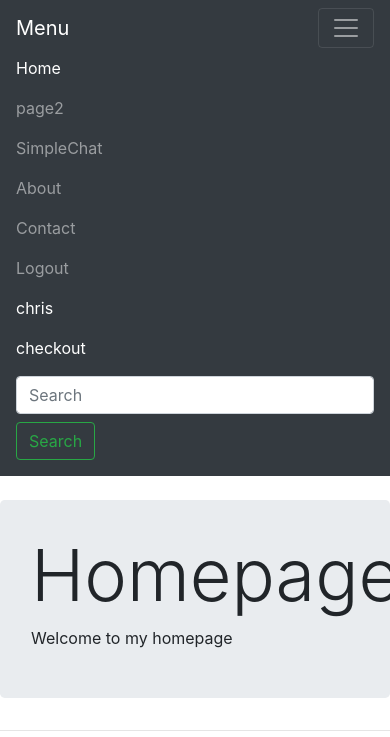
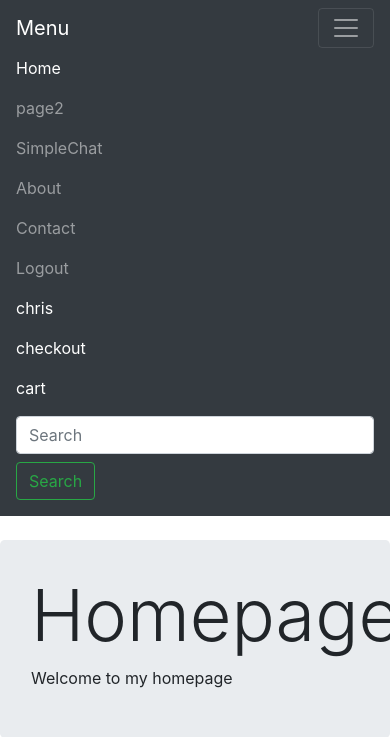
Before and after one commit to DarkPhoenix6/COSC419, a Flask app: page / in a window 390 px wide, after a click that opens the changed part; the page is wider, and only the part inside the window is pictured. Shown: the top 737 px of that part. Run offline with Flask 2, Linux system fonts and the light colour scheme; a user stored in the database is signed in; some libraries are stand-ins or nearby versions.

Commit message:
Add Cart.html

```diff
--- a/app.py
+++ b/app.py
@@ -160,6 +160,27 @@ def show_user_checkout(username):
         total = format(total, '.2f')
     return my_render('checkout.html', login_current=True, page_title='Checkout', cart=cart, promo_codes=promo_codes, email=email, countries=country, total=total)
 
+@MyApp.route("/account/<username>/cart")
+def show_user_cart(username):
+    if not is_logged_in() or username != session_user():
+        abort(403)
+    cart=None
+    promo_codes=None
+    email = get_email(session_user());
+    for i in range(len(country)):
+        country[i] = Markup(country[i])
+    cart = get_cart(username)
+
+    total = 0
+    if cart is not None:
+        for i in cart:
+            total = total + i['quantity'] * i['cost']
+
+        for i in range(len(cart)):
+            cart[i]['cost'] = format(cart[i]['cost'], '.2f')
+        total = format(total, '.2f')
+    return my_render('cart.html', login_current=True, page_title='Cart', cart=cart, promo_codes=promo_codes, email=email, countries=country, total=total)
+
 @MyApp.route("/account/<username>")
 def show_user_account(username):
 	#teapot for now
--- a/static/style.css
+++ b/static/style.css
@@ -2,3 +2,11 @@
 	color: green;
 	font-size: 1.22em;
 }
+
+.text-align-right {
+     text-align: right;
+}
+
+.text-align-left {
+    text-align: left;
+}
--- a/templates/navbar_temp.html
+++ b/templates/navbar_temp.html
@@ -32,6 +32,9 @@
             <li class="nav-item active">
                 <a class="nav-link" href="/account/{{username}}/checkout">checkout</a>
             </li>
+            <li class="nav-item active">
+                <a class="nav-link" href="/account/{{username}}/cart">cart</a>
+            </li>
             {% else %}
             <li class="nav-item {% if login_current %}active{% endif %}">
                 <a class="nav-link" href="/login">Login{% if login_current %}<span class="sr-only">(current)</span>{% endif %}</a>
```
Also changed, not shown: templates/cart.html (added, +38 -0 lines).
